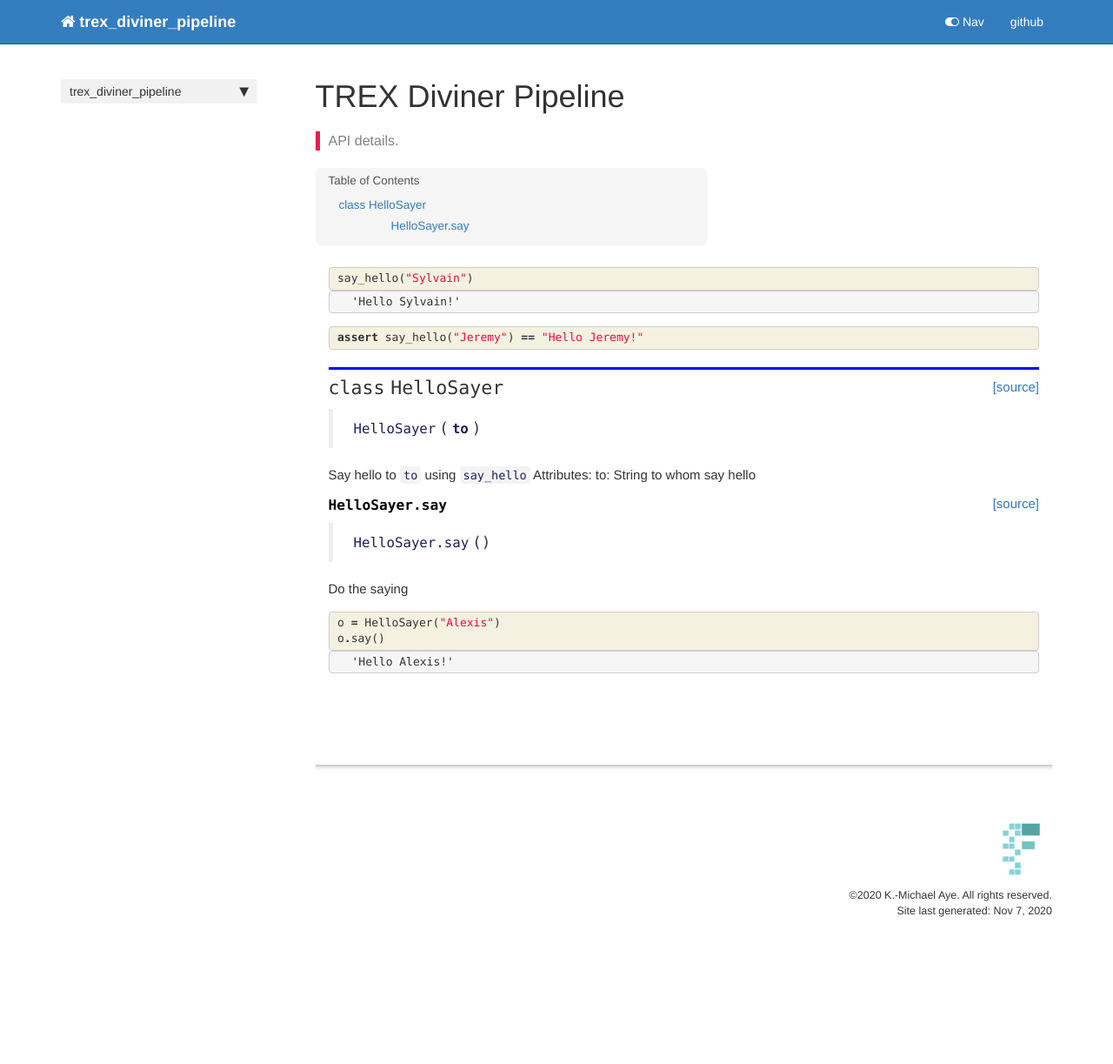
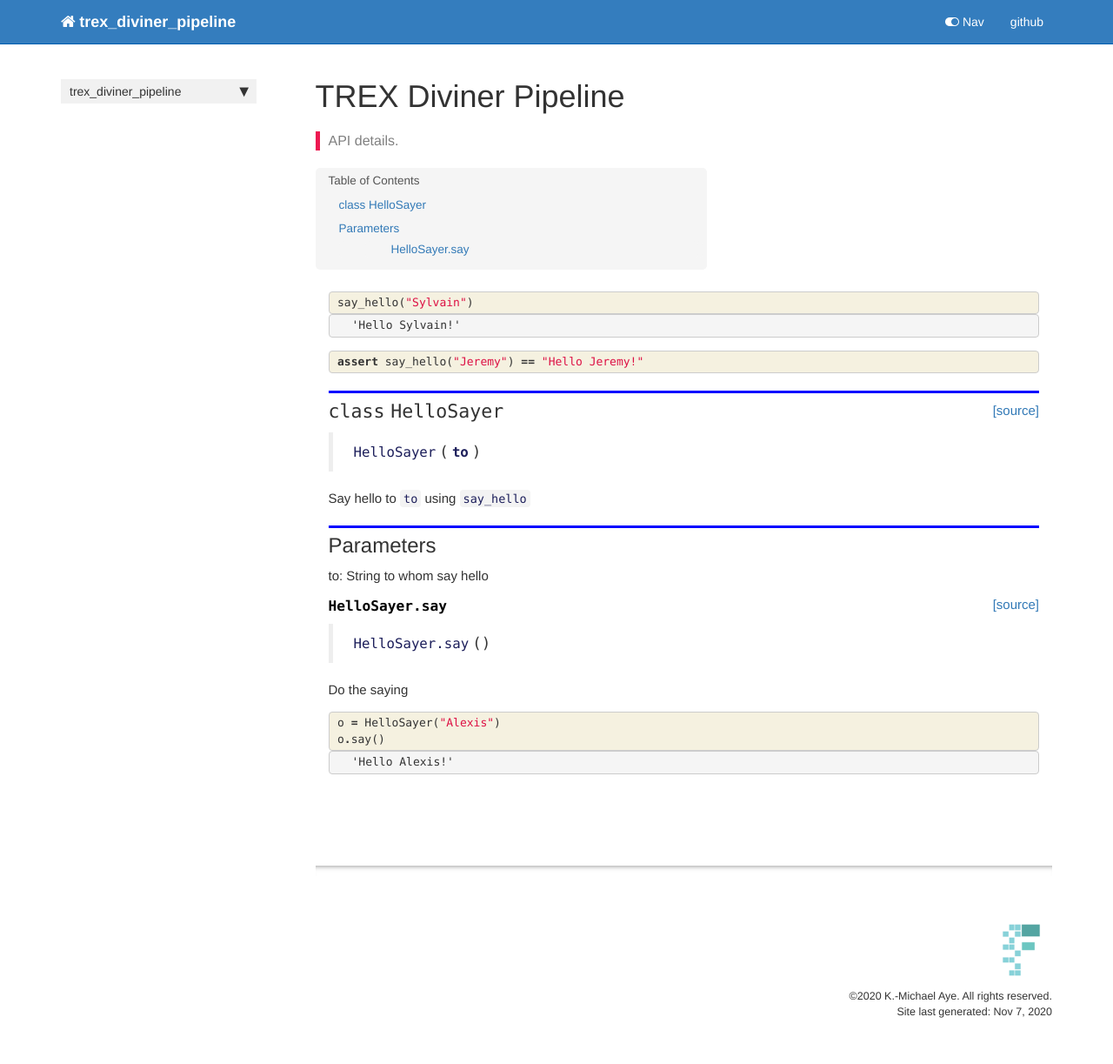
Before and after one commit to MrZombie69232/trex_diviner_pipeline, a Jekyll site: the page built from docs/core.html, in a window 1280 px wide. Shown: the whole page at 87% size. Built offline with Jekyll 4.4.1, drawn with Linux system fonts in a browser that asks for light colours; nearby versions of some CDN libraries; comment, search, counter and statistics services are not loaded; before the commit the page ends 1107 px from its top, so only the background shows below that.

Commit message:
improve docstring

```diff
--- a/docs/core.html
+++ b/docs/core.html
@@ -99,9 +99,8 @@
 <div class="output_markdown rendered_html output_subarea ">
 <h2 id="HelloSayer" class="doc_header"><code>class</code> <code>HelloSayer</code><a href="https://github.com/michaelaye/trex_diviner_pipeline/tree/master/trex_diviner_pipeline/core.py#L19" class="source_link" style="float:right">[source]</a></h2><blockquote><p><code>HelloSayer</code>(<strong><code>to</code></strong>)</p>
 </blockquote>
-<p>Say hello to <code>to</code> using <code>say_hello</code>
-Attributes:
-  to: String to whom say hello</p>
+<p>Say hello to <code>to</code> using <code>say_hello</code></p>
+<h2 id="Parameters">Parameters<a class="anchor-link" href="#Parameters"> </a></h2><p>to: String to whom say hello</p>
 
 </div>
 
@@ -131,7 +130,7 @@
 
 
 <div class="output_markdown rendered_html output_subarea ">
-<h4 id="HelloSayer.say" class="doc_header"><code>HelloSayer.say</code><a href="https://github.com/michaelaye/trex_diviner_pipeline/tree/master/trex_diviner_pipeline/core.py#L28" class="source_link" style="float:right">[source]</a></h4><blockquote><p><code>HelloSayer.say</code>()</p>
+<h4 id="HelloSayer.say" class="doc_header"><code>HelloSayer.say</code><a href="https://github.com/michaelaye/trex_diviner_pipeline/tree/master/trex_diviner_pipeline/core.py#L30" class="source_link" style="float:right">[source]</a></h4><blockquote><p><code>HelloSayer.say</code>()</p>
 </blockquote>
 <p>Do the saying</p>
 
```
Also changed, not shown: trex_diviner_pipeline/core.py (+3 -4 lines), 1 other file.
